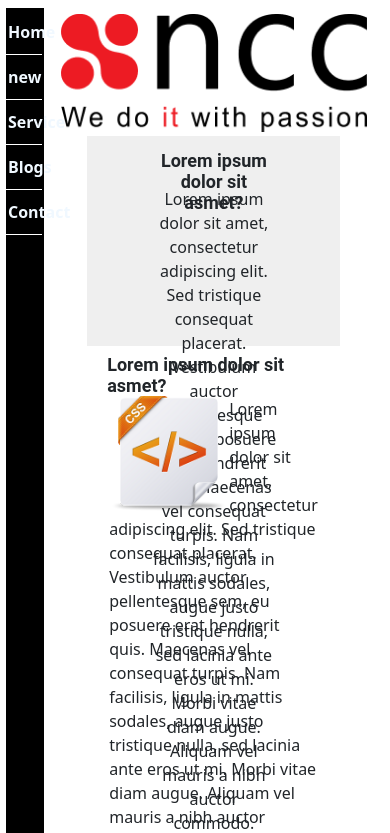
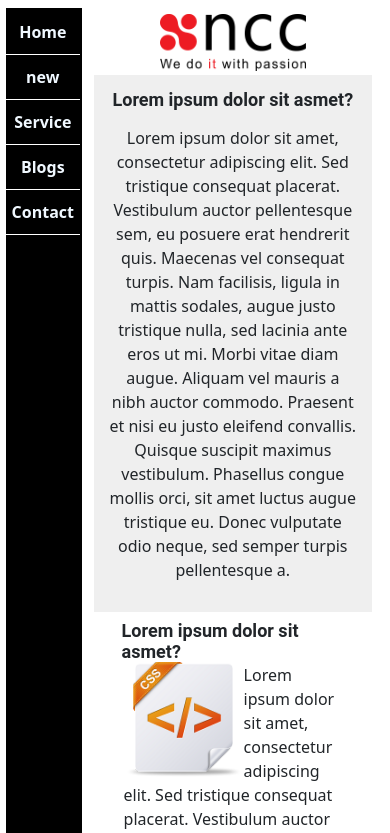
Before and after one commit to nguyenphuochien1609/nccsoft, a plain HTML site: page index.html in a window 390 px wide. Shown: the top 833 px of the page. Drawn offline with nearby package versions, Linux system fonts and the light colour scheme.

Commit message:
updatehien2

```diff
--- a/index.css
+++ b/index.css
@@ -38,7 +38,7 @@
     background-color: #EFEFEF;
     padding: 10px;
     text-align: center;
-    height: 210px;
+    height: auto;
     margin-left: 10%;
     margin-right: 10%;
 }
@@ -71,3 +71,22 @@
     margin-right: 8%;
     height: 600px;
 }
+@media (max-width: 767px) {
+    .dasboad-right{
+        width: 20%;
+    }
+    .dasboad-left{
+        width: 80%;
+    }
+    .header img{
+        width: 150px;
+        height: auto;
+    }
+    .heading, .contain{
+        margin: 0;
+    }
+    .contain1{
+        margin: 0;
+        height: auto;
+    }
+}
```
